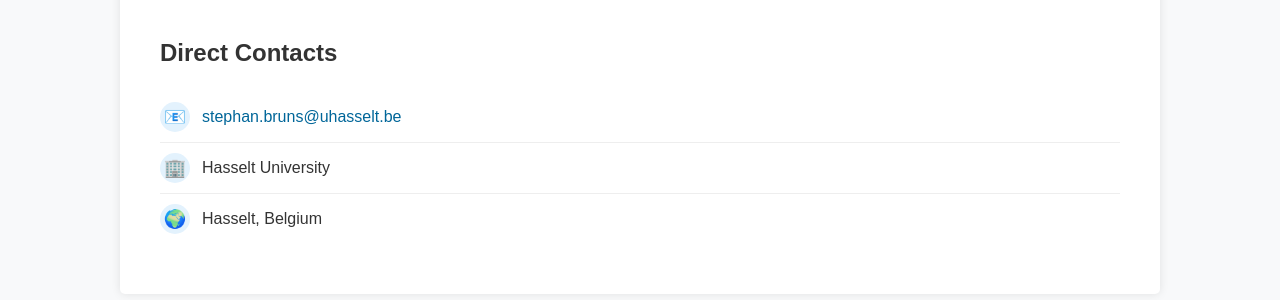
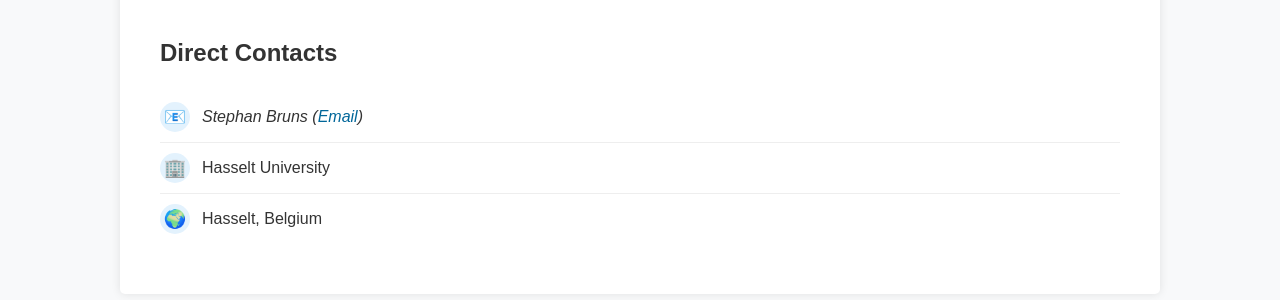
Before and after one commit to trangdtk-vnu/ecosystem-reviews, a Jekyll site: the page built from contact.md, in a window 1280 px wide. Shown: the part 310-610 px from the top of the page. Built offline with Jekyll 4.4.1, drawn with Linux system fonts in a browser that asks for light colours.

Commit message:
Update contact.md

```diff
--- a/contact.md
+++ b/contact.md
@@ -32,7 +32,7 @@ permalink: /contact/
     <ul class="compact-contact-list">
       <li>
         <span class="contact-icon">📧</span>
-        <a href="mailto:stephan.bruns@uhasselt.be">stephan.bruns@uhasselt.be</a>
+        <em> Stephan Bruns (<a href="mailto:stephan.bruns@uhasselt.be">Email</a>)</em>
       </li>
       <li>
         <span class="contact-icon">🏢</span>
```
